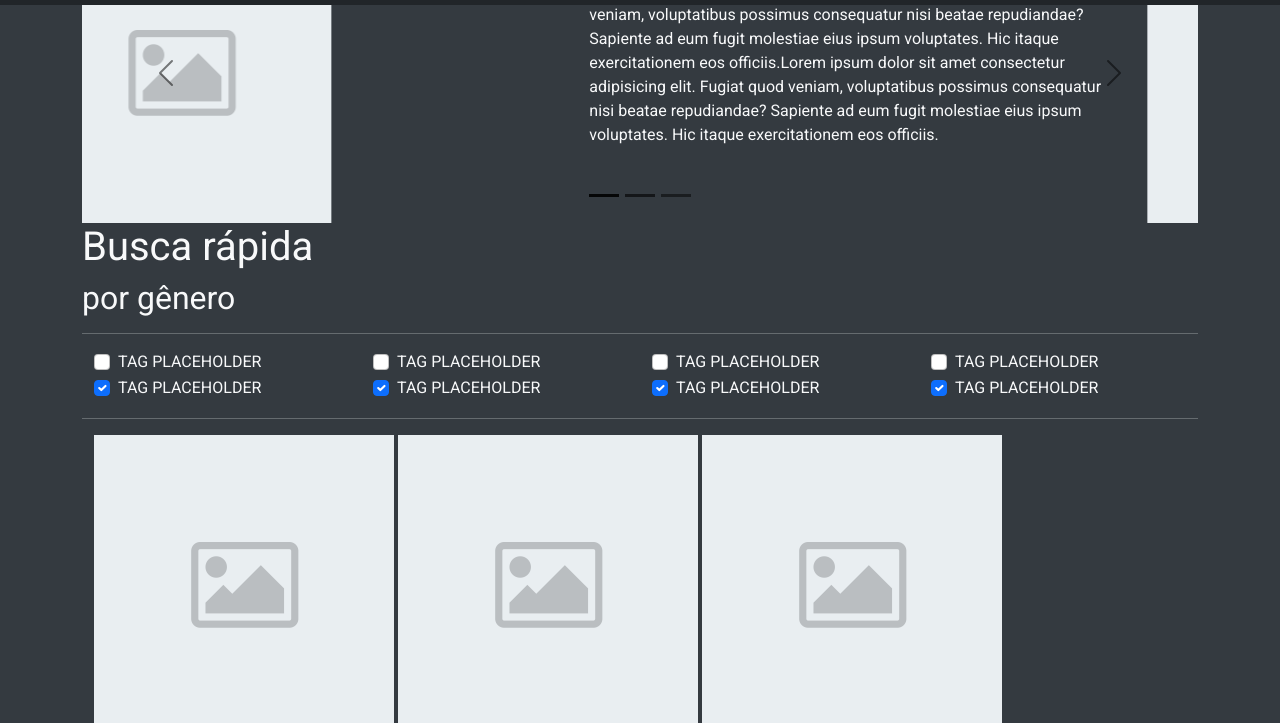
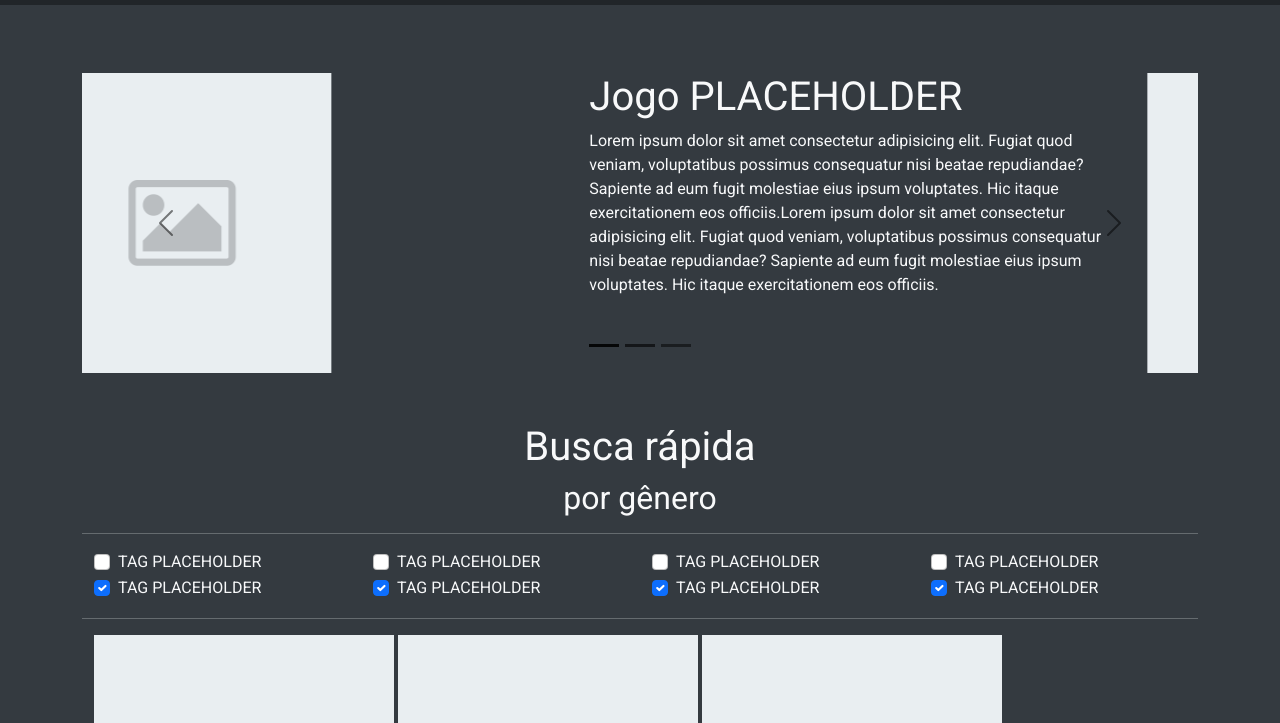
Before and after one commit to LuisAntonimo/BrandNewIndie, a website: page Codigo/root/index.html in a window 1280 px wide. Shown: the part 77-800 px from the top of the page. Drawn offline with nearby package versions, Linux system fonts and the light colour scheme.

Commit message:
Correção dos bugs

```diff
--- a/Codigo/root/styles/styles.css
+++ b/Codigo/root/styles/styles.css
@@ -45,3 +45,11 @@ body { background-color: var(--bs-gray-dark); color: var(--bs-light);}
 header {
     background-color: var(--bs-dark);
 }
+.JogosPrincipais{
+  padding-top: 150px;
+  padding-bottom: 50px;
+}
+.jogostag .titulo{
+  margin: 0 auto;
+  text-align: center;
+}
```
